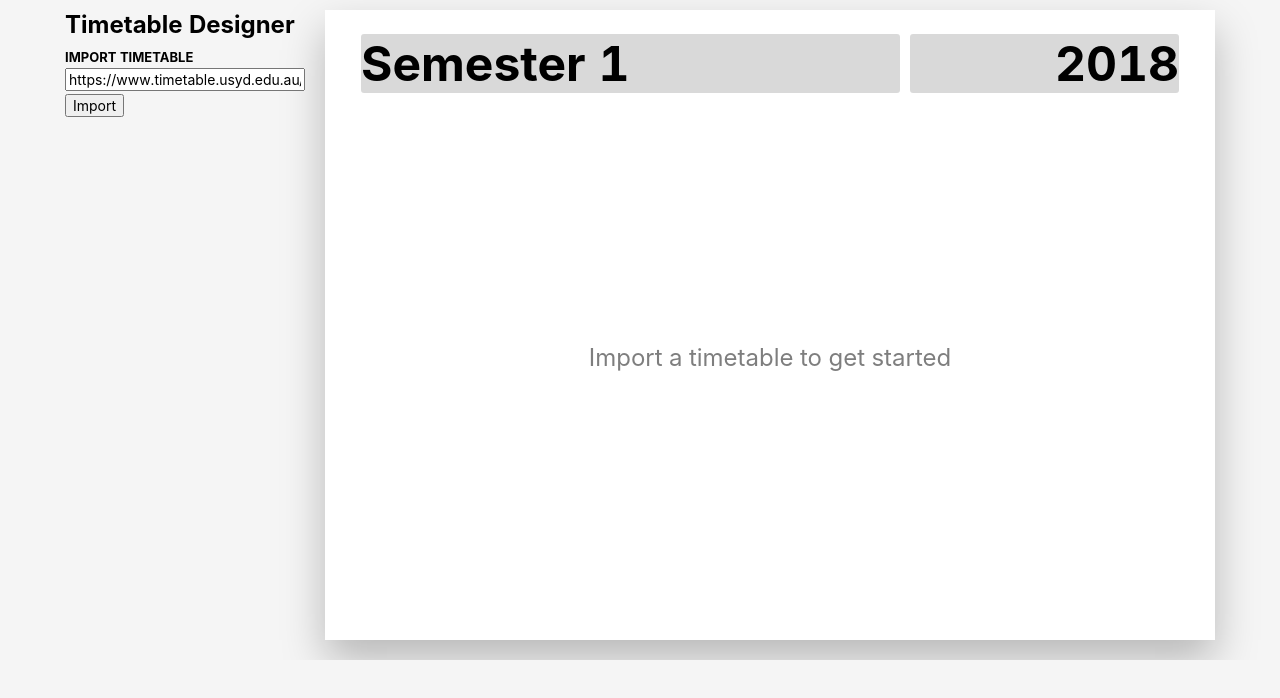
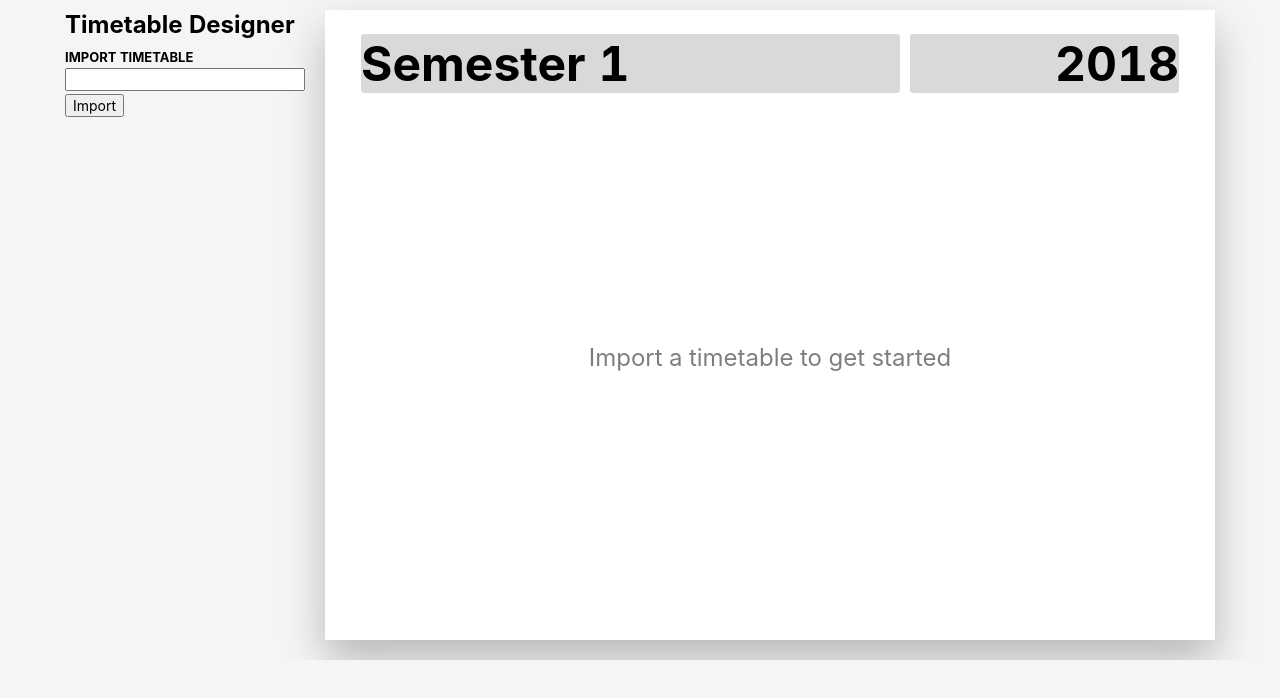
Before and after one commit to notsidney/timetabledesigner, a React (Create React App) app: page / in a window 1280 px wide. Shown: the top 698 px of the page. Built offline with nearby package versions, Linux system fonts and the light colour scheme.

Commit message:
Remove timetable URL

```diff
--- a/src/js/Controls.js
+++ b/src/js/Controls.js
@@ -7,7 +7,7 @@ class Controls extends React.PureComponent {
     super(props);
 
     this.state = {
-      timetableUrl: 'https://www.timetable.usyd.edu.au/personaltimetable/timetable/calendar/480344700/uazpIQY7XfuprNC8TsIhH6i5UB4NdmDJcCA2wexKHIz/timetable.ics',
+      timetableUrl: '',
       unitColours: [
         '#ff3b30',
         '#ff9500',
```
